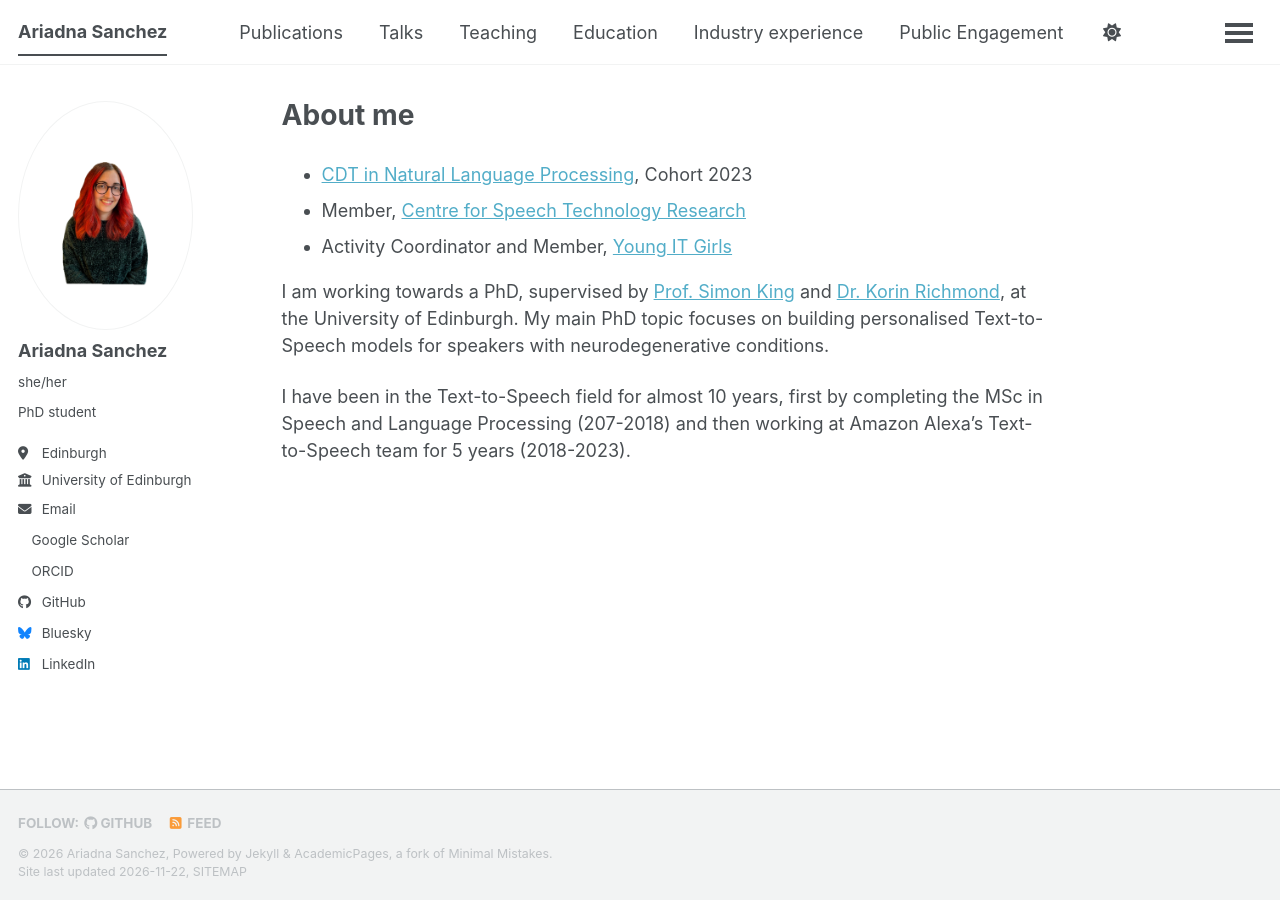
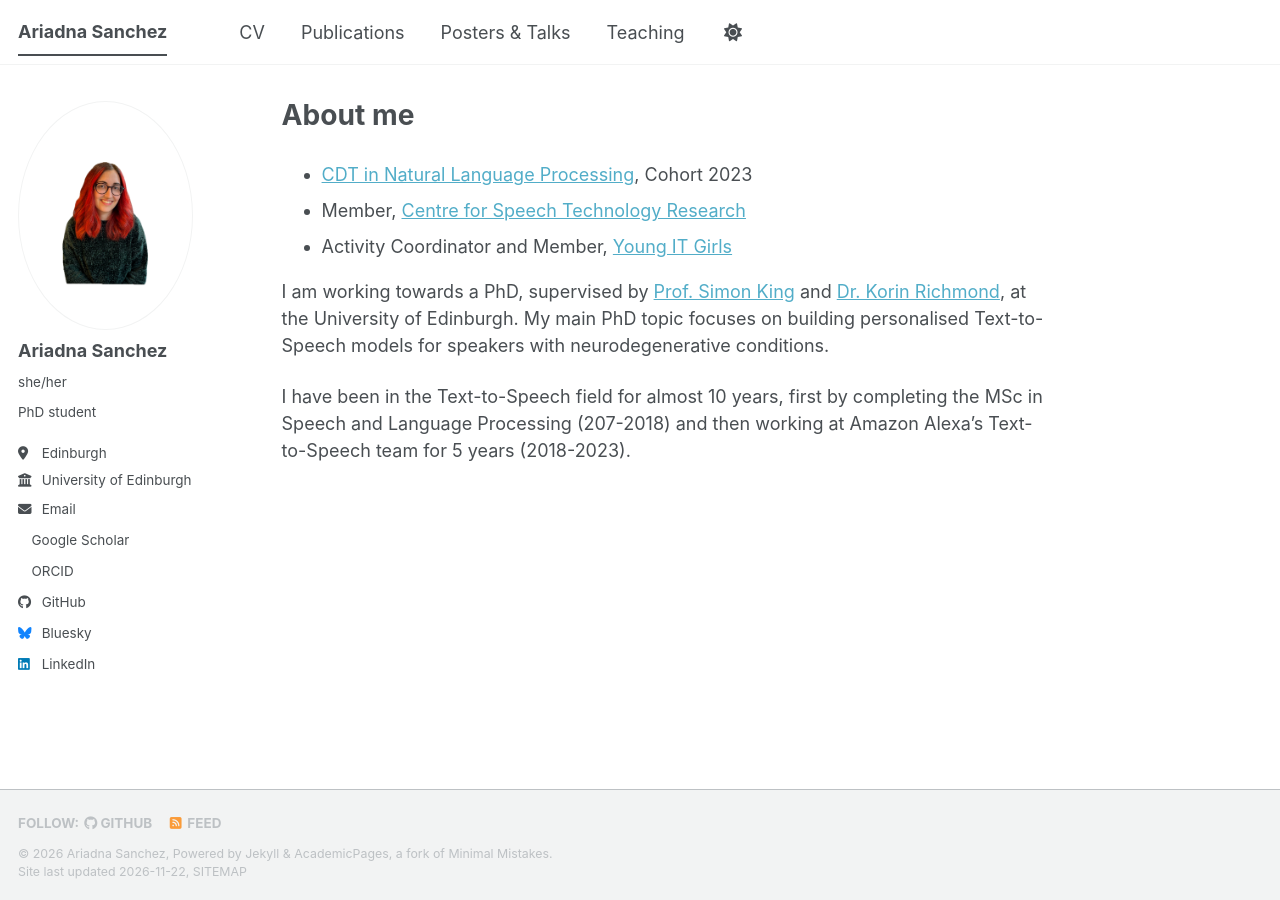
Before and after one commit to ariadnasc/ariadnasc.github.io, a Jekyll site: the page built from _pages/about.md, in a window 1280 px wide. Built offline with Jekyll 4.4.1, drawn with Linux system fonts in a browser that asks for light colours; a script bundle is joined from its source files by our own code; a style sheet for code colours, icons or effects is not loaded.

Commit message:
Modify final navigation bar

```diff
--- a/_data/navigation.yml
+++ b/_data/navigation.yml
@@ -8,26 +8,14 @@
 #      Markdown formatted page while the second is generated using JSON.
 
 main:
+  - title: "CV"
+    url: /cv/
+
   - title: "Publications"
     url: /publications/
 
-  - title: "Talks"
-    url: /talks/
+  - title: "Posters & Talks"
+    url: /posters-and-talks/
 
   - title: "Teaching"
     url: /teaching/
-
-  - title: "Education"
-    url: /education/
-
-  - title: "Industry experience"
-    url: /industry/
-
-  - title: "Public Engagement"
-    url: /public-engagement/
-
-  - title: "Volunteering"
-    url: /volunteering/
-
-  - title: "Professional Service"
-    url: /professional-service/
```
